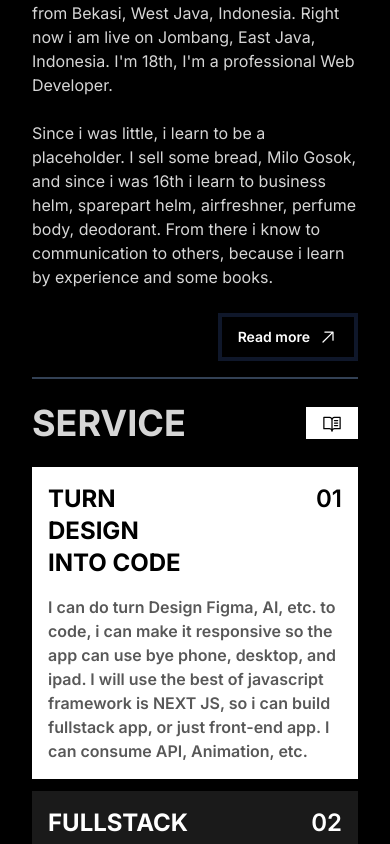
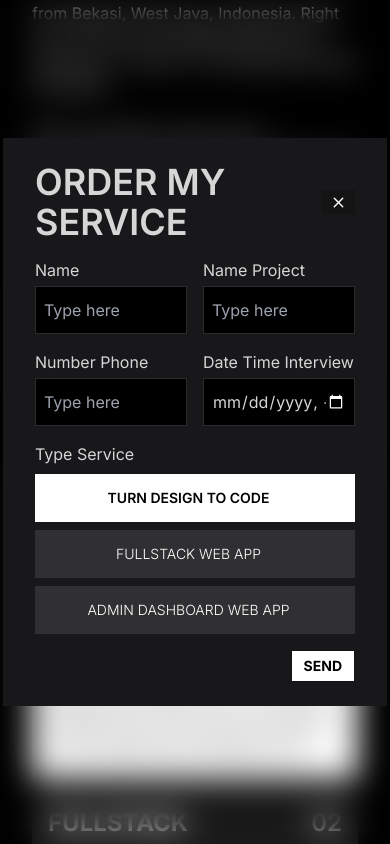
Before and after one commit to RASZZZKING/farrasakra, a Next.js app: page / in a window 390 px wide. Both pictures are taken after a click on the element 332 px from the left and 1543 px from the top of the page. Shown: the part 1121-1965 px from the top of the page. Built offline with nearby package versions, Linux system fonts and the light colour scheme.

Commit message:
add: pop up service and skills

```diff
--- a/src/app/page.jsx
+++ b/src/app/page.jsx
@@ -19,10 +19,15 @@ import MarqueCard from "@/components/MarqueCard";
 import { myskill, project, service } from "@/model/data";
 import Image from "next/image";
 import ImageSlider from "@/components/ImageSlider";
+import Link from "next/link";
+import { X } from "@phosphor-icons/react";
 
 export default function Home() {
   const [activeCard, setActiveCard] = useState(1);
   const [scroll, setScroll] = useState(2);
+  const [showSkills, setShowSkills] = useState(false);
+  const [showBook, setShowBook] = useState(false);
+  const [pickService, setPickService] = useState(0);
   const bapakCard = useRef(null);
   const barisanCard = useRef(null);
 
@@ -96,9 +101,12 @@ export default function Home() {
               </LinkPlatform>
             </div>
             <div className="max-lg:hidden">
-              <div className="btn btn-md hover:text-white hover:border-4 border-4 border-white hover:border-white hover:bg-dark  bg-white text-black  font-semibold lg:btn-lg mt-4">
+              <Link
+                href={"/service"}
+                className="btn btn-md hover:text-white hover:border-4 border-4 border-white hover:border-white hover:bg-dark  bg-white text-black  font-semibold lg:btn-lg mt-4"
+              >
                 My Service <ArrowUpRight size={32} />
-              </div>
+              </Link>
             </div>
             {/* MOBILE HIDDEN END */}
           </div>
@@ -120,7 +128,7 @@ export default function Home() {
             >
               <InstagramLogo size={20} />
             </LinkPlatform>
-            <LinkPlatform name={"Gmail"} url={"instagram.com/farrasakra"}>
+            <LinkPlatform name={"Gmailf"} url={"instagram.com/farrasakra"}>
               <Envelope size={20} />
             </LinkPlatform>
             <LinkPlatform
@@ -131,9 +139,12 @@ export default function Home() {
             </LinkPlatform>
           </div>
           <div className="flex justify-center">
-            <div className="btn btn-wide hover:text-white hover:border-4 border-4 border-white hover:border-white hover:bg-dark  bg-white text-black  font-semibold lg:btn-lg mt-4">
-              My Service <ArrowUpRight size={32} className="hidden" />
-            </div>
+            <Link
+              href={"/service"}
+              className="btn btn-wide hover:text-white hover:border-4 border-4 border-white hover:border-white hover:bg-dark  bg-white text-black  font-semibold lg:btn-lg mt-4"
+            >
+              My Service
+            </Link>
           </div>
         </div>
       </div>
@@ -183,7 +194,7 @@ ME`}
               </p>
               <br />
               <div className="w-full flex max-lg:justify-end">
-                <Button name={"Read more"} />
+                <Button url={"/about"} name={"Read more"} />
               </div>
             </div>
           </div>
@@ -192,11 +203,17 @@ ME`}
 
       <div className="max-lg:border-slate-700 max-lg:border-b-2 pb-8">
         <Header title={"SERVICE"}>
-          <div className="btn max-lg:hidden max-lg:btn-sm  hover:text-white hover:border-4 border-4 border-white hover:border-white hover:bg-dark  bg-white text-black  font-semibold ">
-              BOOK SERVICE <ArrowUpRight size={20} />
+          <div
+            onClick={() => setShowBook(!showBook)}
+            className="btn max-lg:hidden max-lg:btn-sm  hover:text-white hover:border-4 border-4 border-white hover:border-white hover:bg-dark  bg-white text-black  font-semibold "
+          >
+            BOOK SERVICE <ArrowUpRight size={20} />
           </div>
-          <div className="btn lg:hidden max-lg:btn-sm  hover:text-white hover:border-4 border-4 border-white hover:border-white hover:bg-dark  bg-white text-black  font-semibold ">
-              <BookOpenText size={20} />
+          <div
+            onClick={() => setShowBook(!showBook)}
+            className="btn lg:hidden max-lg:btn-sm  hover:text-white hover:border-4 border-4 border-white hover:border-white hover:bg-dark  bg-white text-black  font-semibold "
+          >
+            <BookOpenText size={20} />
           </div>
         </Header>
         <div className="grid gap-3 lg:grid-cols-3 mt-6 lg:mt-10">
@@ -216,11 +233,11 @@ ME`}
       <div className="lg:max-h-svh max-lg:border-slate-700 max-lg:border-b-2 pb-8">
         <Header title={"MY PROJECT"}>
           <div className="max-lg:hidden">
-            <Button name={"See More"} />
+            <Button url={"/project"} name={"See More"} />
           </div>
-          <div className="btn lg:hidden max-lg:btn-sm  hover:text-white hover:border-4 border-4 border-white hover:border-white hover:bg-dark  bg-white text-black  font-semibold ">
-              <Laptop size="20"  />
-          </div>
+          <Link href={"/project"} className="btn lg:hidden max-lg:btn-sm  hover:text-white hover:border-4 border-4 border-white hover:border-white hover:bg-dark  bg-white text-black  font-semibold ">
+            <Laptop size="20" />
+          </Link>
         </Header>
         <div className="max-lg:hidden grid lg:grid-cols-5 mt-8 lg:mt-12 gap-3 flex-1 items-center justify-center">
           {project.data.slice(0, 5).map((cb, i) => (
@@ -268,12 +285,19 @@ ME`}
 
       <div className="">
         <Header title={"MY SKILLS"}>
-          <div className="max-lg:hidden">
-          <Button name={"See more"} />
-
+          <div
+            className="max-lg:hidden cursor-pointer"
+            onClick={() => setShowSkills(!showSkills)}
+          >
+            <div className="btn max-lg:btn-md hover:text-white hover:border-4 border-4 border-slate-900 hover:border-white hover:bg-dark  bg-black text-white  font-semibold ">
+              See more <ArrowUpRight size={20} />
+            </div>
           </div>
-          <div className="btn lg:hidden max-lg:btn-sm  hover:text-white hover:border-4 border-4 border-white hover:border-white hover:bg-dark  bg-white text-black  font-semibold ">
-              <Book size="20"  />
+          <div
+            onClick={() => setShowSkills(!showSkills)}
+            className="btn lg:hidden max-lg:btn-sm  hover:text-white hover:border-4 border-4 border-white hover:border-white hover:bg-dark  bg-white text-black  font-semibold "
+          >
+            <Book size="20" />
           </div>
         </Header>
         <div className="scroller cards" ref={bapakCard}>
@@ -292,6 +316,206 @@ ME`}
           </ul>
         </div>
       </div>
+
+      {/* skills sheets */}
+      <div
+        className={`${
+          !showSkills && "hidden"
+        } fixed z-[100] top-0 left-0 h-svh w-svw max-w-[100svw]  backdrop-filter backdrop-blur-lg bg-opacity-20 p-10`}
+      >
+        <div className="bg-zinc-900 max-w-full min-h-full max-h-full p-4 overflow-auto hidden-bar">
+          <div className="flex items-center justify-between mb-4">
+            <p className="text-4xl font-semibold">MY SKILLSHET</p>
+            <div
+              onClick={() => setShowSkills(!showSkills)}
+              className="btn btn-xs bg-black border-2 border-white text-white"
+            >
+              <X
+                weight="bold"
+                size={15}
+                className="cursor-pointer font-semibold"
+              />
+            </div>
+          </div>
+          <div className="grid lg:grid-cols-4 gap-4 overflow-auto">
+            {myskill.data.map((cb, i) => (
+              <MarqueCard
+                key={i}
+                imageUrl={cb.imageUrl}
+                altImage={cb.altImage}
+                title={cb.title}
+                isMain={cb.isMain}
+                description={cb.description}
+                badge={cb.badge}
+                dontShow={true}
+              />
+            ))}
+          </div>
+        </div>
+      </div>
+      {/* skills sheets pop up ends */}
+      <div
+        className={`${
+          !showSkills && "hidden"
+        } fixed z-[100] top-0 left-0 h-svh w-svw max-w-[100svw]  backdrop-filter backdrop-blur-lg bg-opacity-20 p-10`}
+      >
+        <div className="bg-zinc-900 max-w-full min-h-full max-h-full p-4 overflow-auto hidden-bar">
+          <div className="flex items-center justify-between mb-4">
+            <p className="text-4xl font-semibold">MY SKILLSHET</p>
+            <div
+              onClick={() => setShowSkills(!showSkills)}
+              className="btn btn-xs bg-black border-2 border-white text-white"
+            >
+              <X
+                weight="bold"
+                size={15}
+                className="cursor-pointer font-semibold"
+              />
+            </div>
+          </div>
+          <div className="grid lg:grid-cols-4 gap-4 overflow-auto">
+            {myskill.data.map((cb, i) => (
+              <MarqueCard
+                key={i}
+                imageUrl={cb.imageUrl}
+                altImage={cb.altImage}
+                title={cb.title}
+                isMain={cb.isMain}
+                description={cb.description}
+                badge={cb.badge}
+                dontShow={true}
+              />
+            ))}
+          </div>
+        </div>
+      </div>
+      {/* service book pop up */}
+      <div
+        className={`${
+          !showBook && "hidden"
+        } fixed z-[100] top-0 left-0 h-svh w-svw max-w-[100svw]  backdrop-filter backdrop-blur-lg bg-opacity-20 flex justify-center items-center`}
+      >
+        <div className="bg-zinc-900 w-96  py-6 px-8 hidden-bar">
+          <div className="flex items-center justify-between mb-4">
+            <p className="text-4xl font-semibold">ORDER MY SERVICE</p>
+            <div
+              onClick={() => setShowBook(!showBook)}
+              className="btn btn-xs   text-white"
+            >
+              <X
+                weight="bold"
+                size={15}
+                className="cursor-pointer font-semibold"
+              />
+            </div>
+          </div>
+          <div className="grid grid-cols-2 gap-4">
+            <label className="" htmlFor="name">
+              Name <br />
+              <input
+                id="name"
+                type="text"
+                name="name"
+                placeholder="Type here"
+                className="input mt-1 input-bordered w-full max-w-xs p-2"
+              />
+            </label>
+            <label className="" htmlFor="name">
+              Name Project
+              <br />
+              <input
+                id="name"
+                type="text"
+                name="name"
+                placeholder="Type here"
+                className="input mt-1 input-bordered w-full max-w-xs p-2"
+              />
+            </label>
+            <label className="" htmlFor="name">
+              Number Phone
+              <br />
+              <input
+                id="name"
+                type="number"
+                name="name"
+                placeholder="Type here"
+                className="input mt-1 input-bordered w-full max-w-xs p-2"
+              />
+            </label>
+            <label className="" htmlFor="name">
+              Date Time Interview
+              <br />
+              <input
+                id="name"
+                type="datetime-local"
+                name="name"
+                placeholder="Type here"
+                className="input mt-1 input-bordered w-full max-w-xs p-2"
+              />
+            </label>
+            <div className=" col-span-2">
+              Type Service
+              <div className="w-full grid gap-2 mt-2" htmlFor="name">
+                <label
+                  htmlFor=""
+                  onClick={() => setPickService(0)}
+                  className={`flex cursor-pointer ${
+                    pickService === 0
+                      ? "text-black bg-white font-semibold"
+                      : "text-white bg-white bg-opacity-10 font-light"
+                  }  text-sm items-center justify-center w-full relative min-h-12`}
+                >
+                  TURN DESIGN TO CODE
+                  <input
+                    type="radio"
+                    name="typeService"
+                    placeholder="Type here"
+                    className="opacity-0"
+                  />
+                </label>
+                <label
+                  htmlFor=""
+                  onClick={() => setPickService(1)}
+                  className={`flex cursor-pointer ${
+                    pickService === 1
+                      ? "text-black bg-white font-semibold"
+                      : "text-white bg-white bg-opacity-10 font-light"
+                  }  text-sm items-center justify-center w-full relative min-h-12`}
+                >
+                  FULLSTACK WEB APP
+                  <input
+                    type="radio"
+                    name="typeService"
+                    placeholder="Type here"
+                    className="opacity-0"
+                  />
+                </label>
+                <label
+                  htmlFor=""
+                  onClick={() => setPickService(2)}
+                  className={`flex cursor-pointer ${
+                    pickService === 2
+                      ? "text-black bg-white font-semibold"
+                      : "text-white bg-white bg-opacity-10 font-light"
+                  }  text-sm items-center justify-center w-full relative min-h-12`}
+                >
+                  ADMIN DASHBOARD WEB APP
+                  <input
+                    type="radio"
+                    name="typeService"
+                    placeholder="Type here"
+                    className="opacity-0"
+                  />
+                </label>
+              </div>
+            </div>
+            <div className="w-full flex justify-end col-span-2">
+            <button className="btn btn-sm bg-white text-black font-bold hover:text-white">SEND</button>
+            </div>
+          </div>
+        </div>
+      </div>
+      {/* service book pop up ends */}
     </div>
   );
 }
--- a/src/components/Button.jsx
+++ b/src/components/Button.jsx
@@ -1,12 +1,13 @@
 "use client"
 import { ArrowUpRight } from '@phosphor-icons/react'
+import Link from 'next/link'
 import React from 'react'
 
-const Button = ({name}) => {
+const Button = ({name, url}) => {
   return (
-    <div className="btn max-lg:btn-md hover:text-white hover:border-4 border-4 border-slate-900 hover:border-white hover:bg-dark  bg-black text-white  font-semibold ">
+    <Link href={url} className="btn max-lg:btn-md hover:text-white hover:border-4 border-4 border-slate-900 hover:border-white hover:bg-dark  bg-black text-white  font-semibold ">
         {name} <ArrowUpRight size={20} />
-      </div>
+      </Link>
   )
 }
 
--- a/src/components/Navbar.jsx
+++ b/src/components/Navbar.jsx
@@ -12,13 +12,14 @@ const Navbar = () => {
         className={`${
           path === url && "font-semibold text-white border border-slate-800"
         }`}
+        target={children === "CONTACT" ? "_blank" : ""}
       >
         {children}
       </Link>
     </li>
   );
   return (
-    <div className="flex justify-center ">
+    <div className="flex justify-center">
       <div className="navbar max-lg:px-4 border-b-2 border-b-slate-600 bg-base-100">
         <div className="flex-1">
           <Link
@@ -74,7 +75,7 @@ const Navbar = () => {
                 <Link href={"/project"} className={`${path === "/project" && "text-white font-semibold"}`}>Project</Link>
               </li>
               <li>
-                <Link href={"https://wa.me/+62838251028687"} className={`${path === "url" && "text-white font-semibold"}`}>Contact</Link>
+                <Link target="_blank" href={"https://wa.me/+62838251028687"} className={`${path === "url" && "text-white font-semibold"}`}>Contact</Link>
               </li>
             </ul>
           </div>
```
Also changed, not shown: src/components/MarqueCard.jsx (+6 -3 lines).
